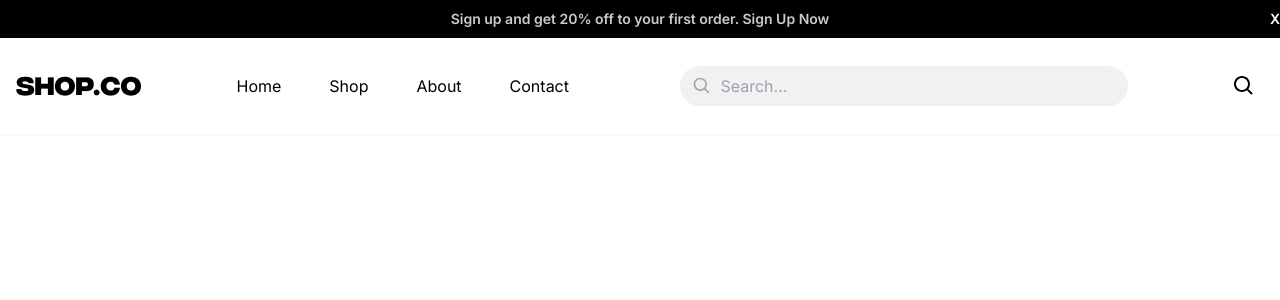
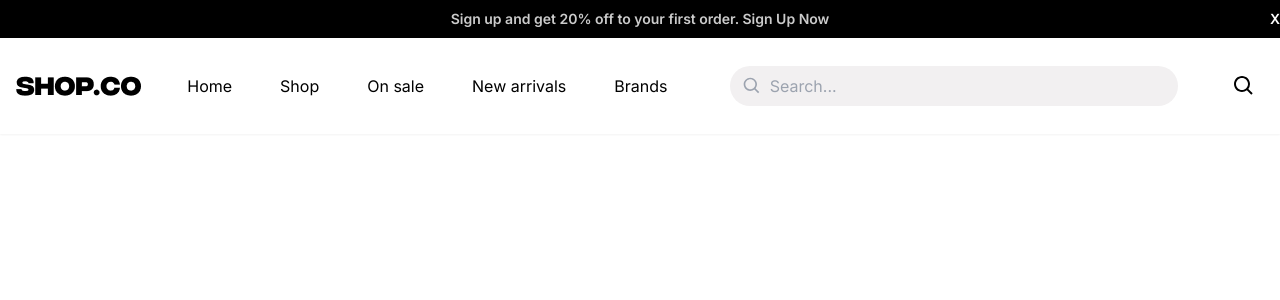
Before and after one commit to muskann12/figma-hhh, a Next.js app: page / in a window 1280 px wide. Shown: the top 300 px of the page. Built offline with nearby package versions, Linux system fonts and the light colour scheme.

Commit message:
Update index.ts

```diff
--- a/constants/index.ts
+++ b/constants/index.ts
@@ -1,6 +1,7 @@
 export const Navlinks = [
   { name: 'Home', link: '/' },
-  { name: 'Shop', link: '/casual' },  // Change to /casual page
-  { name: 'About', link: '/about' },
-  { name: 'Contact', link: '/contact' },
+  { name: 'Shop', link: '/casual' },
+  { name: 'On sale', link: '/' },
+  { name: 'New arrivals', link: '/' },
+  { name: 'Brands', link: '/' },
 ];
```
